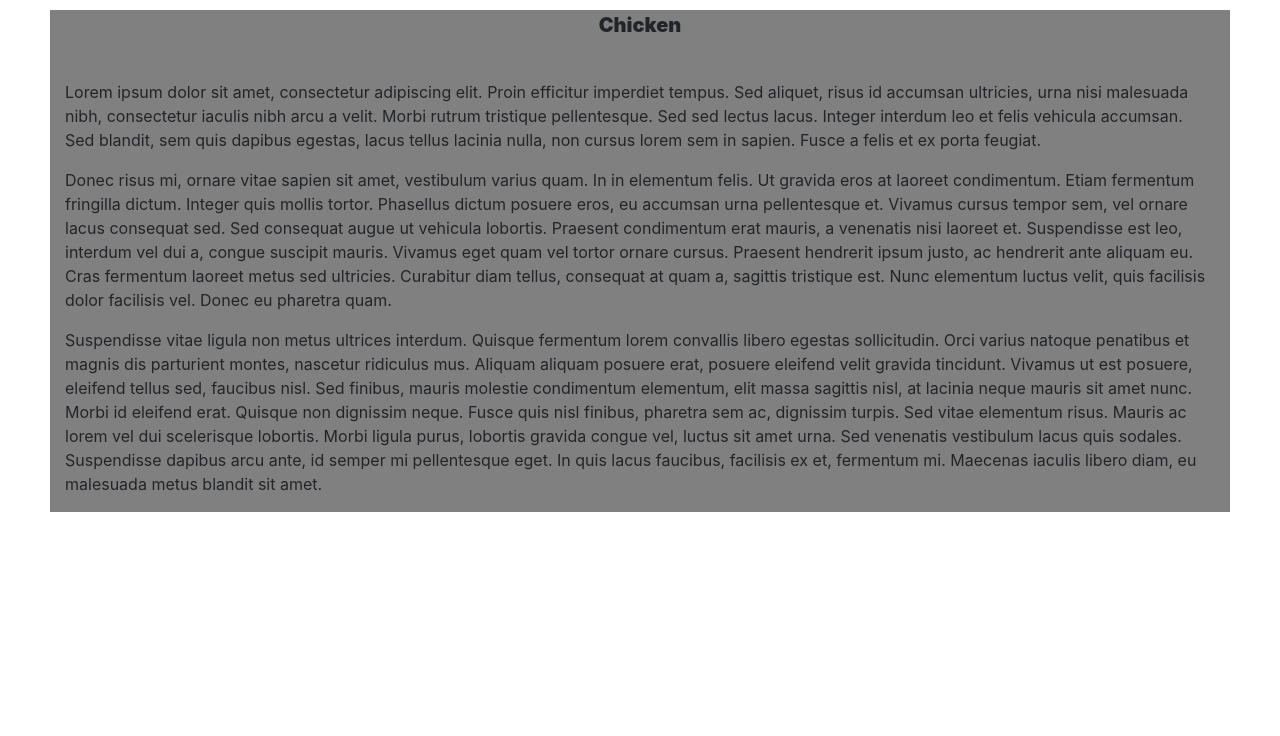
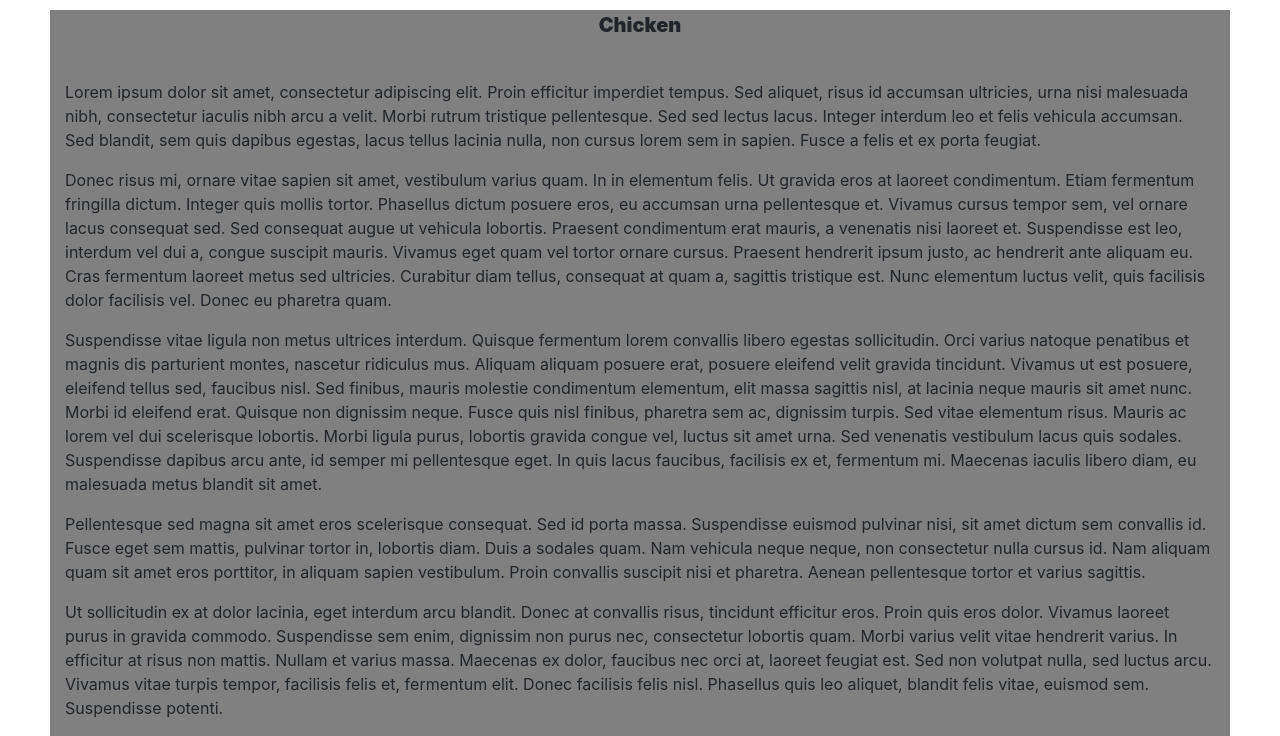
Before and after one commit to allforthe64/bossrepo, a plain HTML site: page index.html in a window 1280 px wide. Shown: the part 150-886 px from the top of the page. Before the commit the page ends 800 px from the top, so only its background shows below. Drawn offline with nearby package versions, Linux system fonts and the light colour scheme.

Commit message:
Update index.html

```diff
--- a/index.html
+++ b/index.html
@@ -48,6 +48,10 @@
 
                         <p>Suspendisse vitae ligula non metus ultrices interdum. Quisque fermentum lorem convallis libero egestas sollicitudin. Orci varius natoque penatibus et magnis dis parturient montes, nascetur ridiculus mus. Aliquam aliquam posuere erat, posuere eleifend velit gravida tincidunt. Vivamus ut est posuere, eleifend tellus sed, faucibus nisl. Sed finibus, mauris molestie condimentum elementum, elit massa sagittis nisl, at lacinia neque mauris sit amet nunc. Morbi id eleifend erat. Quisque non dignissim neque. Fusce quis nisl finibus, pharetra sem ac, dignissim turpis. Sed vitae elementum risus. Mauris ac lorem vel dui scelerisque lobortis. Morbi ligula purus, lobortis gravida congue vel, luctus sit amet urna. Sed venenatis vestibulum lacus quis sodales. Suspendisse dapibus arcu ante, id semper mi pellentesque eget. In quis lacus faucibus, facilisis ex et, fermentum mi.
                             Maecenas iaculis libero diam, eu malesuada metus blandit sit amet.</p>
+                        <p> Pellentesque sed magna sit amet eros scelerisque consequat. Sed id porta massa. Suspendisse euismod pulvinar nisi, sit amet dictum sem convallis id. Fusce eget sem mattis, pulvinar tortor in, lobortis diam. Duis a sodales quam. Nam vehicula neque neque, non consectetur nulla cursus id. Nam aliquam quam sit amet eros porttitor, in aliquam sapien vestibulum. Proin convallis suscipit nisi et pharetra. Aenean pellentesque tortor et varius sagittis.
+                        </p>
+                        <p> Ut sollicitudin ex at dolor lacinia, eget interdum arcu blandit. Donec at convallis risus, tincidunt efficitur eros. Proin quis eros dolor. Vivamus laoreet purus in gravida commodo. Suspendisse sem enim, dignissim non purus nec, consectetur lobortis quam. Morbi varius velit vitae hendrerit varius. In efficitur at risus non mattis. Nullam et varius massa. Maecenas ex dolor, faucibus nec orci at, laoreet feugiat est. Sed non volutpat nulla, sed luctus arcu. Vivamus vitae turpis tempor, facilisis felis et, fermentum elit. Donec facilisis felis nisl. Phasellus quis leo aliquet, blandit felis vitae, euismod sem. Suspendisse potenti.
+                        </p>
                     </div>
                 </div>
             </div>
```
